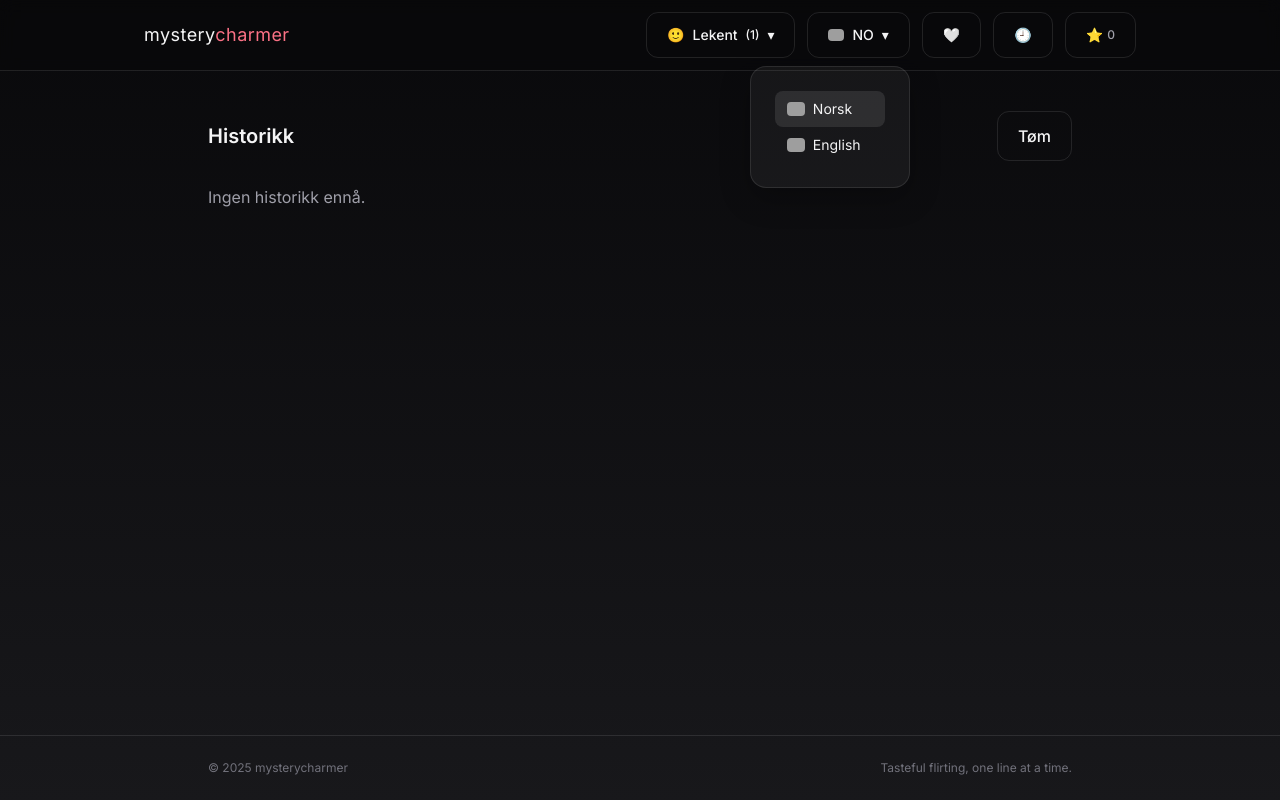
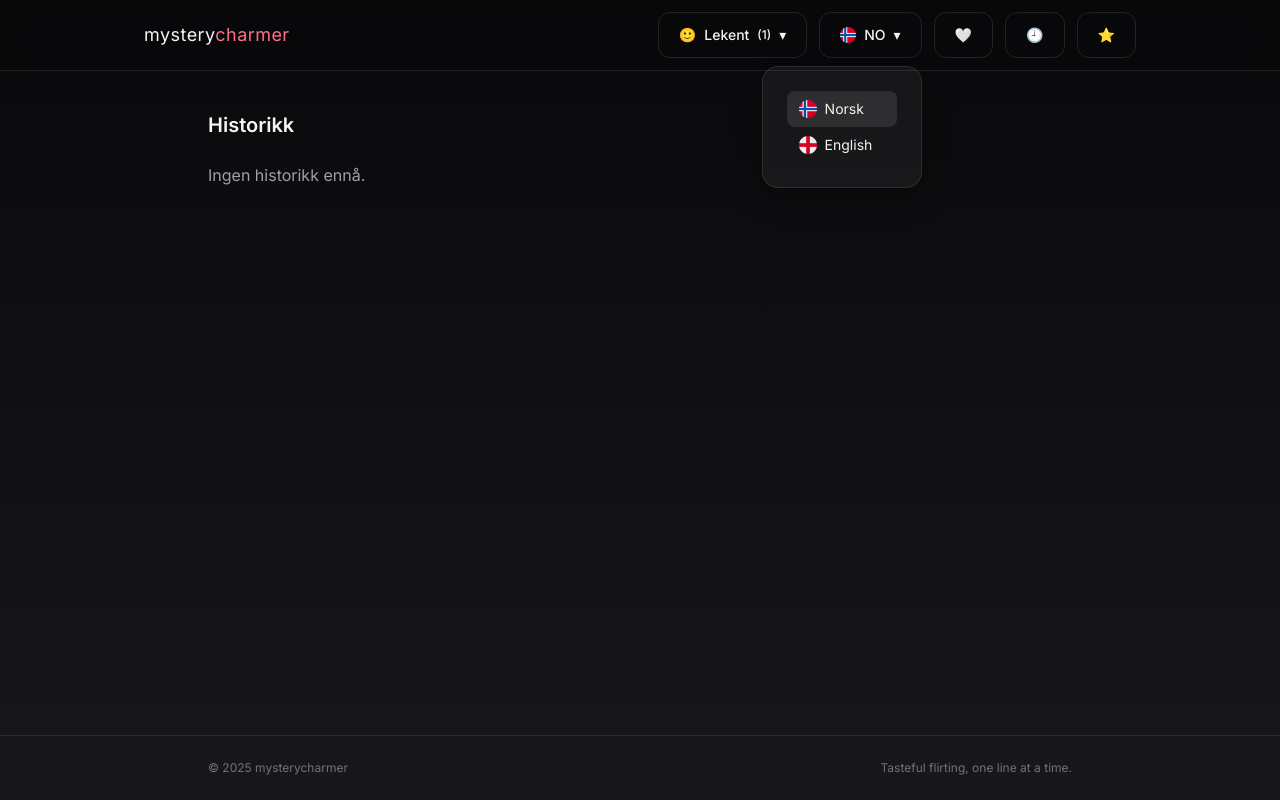
Before and after one commit to Marcus-Kodehode/mysterycharmer, a Next.js app: page /history in a window 1280 px wide. Both pictures are taken after a click on the button "Language". Built offline with nearby package versions, Linux system fonts and the light colour scheme; grey boxes are pictures that could not be loaded.

Commit message:
hope is not a test strategy

```diff
--- /dev/null
+++ b/app/components/EmptyState.tsx
@@ -0,0 +1,3 @@
+export default function EmptyState({ children }: { children: React.ReactNode }) {
+  return <p className="text-zinc-400">{children}</p>;
+}
--- /dev/null
+++ b/app/components/FavoritesView.tsx
@@ -0,0 +1,61 @@
+"use client";
+
+import { useEffect, useMemo, useState } from "react";
+import type { Compliment } from "@/lib/types";
+import { loadCompliments } from "@/lib/compliments";
+import { getFavorites } from "@/lib/storage";
+import { useAppState } from "./AppState";
+import PageSection from "./PageSection";
+import EmptyState from "./EmptyState";
+
+export default function FavoritesView() {
+  const { lang } = useAppState();
+  const [allNo, setAllNo] = useState<Compliment[]>([]);
+  const [allEn, setAllEn] = useState<Compliment[]>([]);
+  const [favIds, setFavIds] = useState<string[]>([]);
+
+  useEffect(() => {
+    let alive = true;
+    Promise.all([
+      loadCompliments("no").catch(() => [] as Compliment[]),
+      loadCompliments("en").catch(() => [] as Compliment[]),
+    ]).then(([no, en]) => {
+      if (!alive) return;
+      setAllNo(no);
+      setAllEn(en);
+      setFavIds(getFavorites());
+    });
+    return () => { alive = false; };
+  }, []);
+
+  const byId = useMemo(() => {
+    const m = new Map<string, Compliment>();
+    [...allNo, ...allEn].forEach(c => m.set(c.id, c));
+    return m;
+  }, [allNo, allEn]);
+
+  const favs = favIds
+    .map(id => byId.get(id))
+    .filter(Boolean) as Compliment[];
+
+  return (
+    <PageSection>
+      <h2 className="text-xl font-semibold mb-4">
+        {lang === "no" ? "Favoritter" : "Favorites"}
+      </h2>
+
+      {!favs.length ? (
+        <EmptyState>{lang === "no" ? "Ingen favoritter ennå." : "No favorites yet."}</EmptyState>
+      ) : (
+        <ul className="space-y-3">
+          {favs.map(c => (
+            <li key={c.id} className="card">
+              <p className="text-sm">{c.text}</p>
+              <p className="mt-2 text-xs text-zinc-500">{c.lang.toUpperCase()}</p>
+            </li>
+          ))}
+        </ul>
+      )}
+    </PageSection>
+  );
+}
--- a/app/components/Header.tsx
+++ b/app/components/Header.tsx
@@ -6,7 +6,7 @@ import LanguageMenu from "./LanguageMenu";
 import ToneMenu from "./ToneMenu";
 
 export default function Header() {
-  const { isFav, toggleFavorite, favCount, current } = useAppState();
+  const { isFav, toggleFavorite, favCount, current, history } = useAppState();
 
   return (
     <header className="sticky top-0 z-40 backdrop-blur bg-black/10 border-b border-white/10">
@@ -15,11 +15,9 @@ export default function Header() {
           mystery<span className="text-brand-400">charmer</span>
         </Link>
 
-        {/* Dropdowns */}
         <ToneMenu />
         <LanguageMenu />
 
-        {/* Toggle favoritt for nåværende */}
         <button
           className="btn btn-ghost px-3 py-2 text-sm"
           onClick={toggleFavorite}
@@ -29,12 +27,17 @@ export default function Header() {
           {isFav ? "❤️" : "🤍"}
         </button>
 
-        {/* Links */}
         <Link href="/history" className="btn btn-ghost px-3 py-2 text-sm" title="History">
           🕘
+          {history.length > 0 && (
+            <span className="ml-1 text-xs text-zinc-400">{history.length}</span>
+          )}
         </Link>
         <Link href="/favorites" className="btn btn-ghost px-3 py-2 text-sm" title="Favorites">
-          ⭐ <span className="ml-1 text-xs text-zinc-400">{favCount}</span>
+          ⭐
+          {favCount > 0 && (
+            <span className="ml-1 text-xs text-zinc-400">{favCount}</span>
+          )}
         </Link>
       </div>
     </header>
--- /dev/null
+++ b/app/components/HistoryView.tsx
@@ -0,0 +1,42 @@
+"use client";
+
+import { useAppState } from "./AppState";
+import PageSection from "./PageSection";
+import EmptyState from "./EmptyState";
+
+export default function HistoryView() {
+  const { history, lang, clearHistory } = useAppState();
+
+  return (
+    <PageSection>
+      <div className="flex items-center justify-between mb-6">
+        <h2 className="text-xl font-semibold">
+          {lang === "no" ? "Historikk" : "History"}
+        </h2>
+        {history.length > 0 && (
+          <button className="btn btn-ghost" onClick={clearHistory}>
+            {lang === "no" ? "Tøm" : "Clear"}
+          </button>
+        )}
+      </div>
+
+      {!history.length ? (
+        <EmptyState>{lang === "no" ? "Ingen historikk ennå." : "No history yet."}</EmptyState>
+      ) : (
+        <ul className="space-y-3">
+          {history.map(h => (
+            <li key={`${h.id}-${h.ts}`} className="card">
+              <p className="text-sm">{h.text}</p>
+              <div className="mt-2 flex items-center justify-between text-xs text-zinc-500">
+                <span>{h.lang.toUpperCase()}</span>
+                <time dateTime={new Date(h.ts).toISOString()}>
+                  {new Date(h.ts).toLocaleString()}
+                </time>
+              </div>
+            </li>
+          ))}
+        </ul>
+      )}
+    </PageSection>
+  );
+}
--- a/app/components/LanguageMenu.tsx
+++ b/app/components/LanguageMenu.tsx
@@ -1,11 +1,12 @@
 "use client";
 
 import { useEffect, useRef, useState } from "react";
+import Image from "next/image";
 import { useAppState } from "./AppState";
 
 const LANGS = [
-  { code: "no" as const, label: "Norsk", short: "NO", icon: "/images/flags/no.png" },
-  { code: "en" as const, label: "English", short: "EN", icon: "/images/flags/en.png" },
+  { code: "no" as const, label: "Norsk",   short: "NO", icon: "/images/icons/no.png" },
+  { code: "en" as const, label: "English", short: "EN", icon: "/images/icons/en.png" },
 ];
 
 export default function LanguageMenu() {
@@ -13,15 +14,12 @@ export default function LanguageMenu() {
   const [open, setOpen] = useState(false);
   const ref = useRef<HTMLDivElement>(null);
 
-  // close on outside/Escape
   useEffect(() => {
-    function onDoc(e: MouseEvent) {
+    const onDoc = (e: MouseEvent) => {
       if (!ref.current) return;
       if (!ref.current.contains(e.target as Node)) setOpen(false);
-    }
-    function onKey(e: KeyboardEvent) {
-      if (e.key === "Escape") setOpen(false);
-    }
+    };
+    const onKey = (e: KeyboardEvent) => { if (e.key === "Escape") setOpen(false); };
     document.addEventListener("click", onDoc);
     document.addEventListener("keydown", onKey);
     return () => {
@@ -39,20 +37,23 @@ export default function LanguageMenu() {
         onClick={() => setOpen(v => !v)}
         aria-haspopup="menu"
         aria-expanded={open}
+        title="Language"
       >
-        {/* ikon + short label */}
         <span className="inline-flex items-center gap-2">
-          <img src={current.icon} alt="" width={16} height={12} className="rounded-sm" />
+          <Image
+            src={current.icon}
+            alt=""
+            width={16}
+            height={12}
+            className="rounded-sm"
+          />
           <span>{current.short}</span>
           <span aria-hidden>▾</span>
         </span>
       </button>
 
       {open && (
-        <div
-          role="menu"
-          className="absolute right-0 mt-2 min-w-40 card p-1"
-        >
+        <div role="menu" className="absolute right-0 mt-2 min-w-40 card p-1">
           {LANGS.map(item => (
             <button
               key={item.code}
@@ -60,7 +61,13 @@ export default function LanguageMenu() {
               className={`w-full text-left px-3 py-2 rounded-lg hover:bg-white/10 flex items-center gap-2 ${item.code === lang ? "bg-white/10" : ""}`}
               onClick={() => { setLang(item.code); setOpen(false); }}
             >
-              <img src={item.icon} alt="" width={18} height={12} className="rounded-sm" />
+              <Image
+                src={item.icon}
+                alt=""
+                width={18}
+                height={12}
+                className="rounded-sm"
+              />
               <span className="text-sm">{item.label}</span>
             </button>
           ))}
--- /dev/null
+++ b/app/components/PageSection.tsx
@@ -0,0 +1,3 @@
+export default function PageSection({ children }: { children: React.ReactNode }) {
+  return <div className="mx-auto max-w-4xl px-4 py-10">{children}</div>;
+}
--- a/app/favorites/page.tsx
+++ b/app/favorites/page.tsx
@@ -1,49 +1,7 @@
 "use client";
 
-import { useEffect, useMemo, useState } from "react";
-import type { Compliment } from "@/lib/types";
-import { useAppState } from "../components/AppState";
-import { loadCompliments } from "@/lib/compliments";
-import { getFavorites } from "@/lib/storage";
+import FavoritesView from "../components/FavoritesView";
 
 export default function FavoritesPage() {
-  const { lang } = useAppState();
-  const [allNo, setAllNo] = useState<Compliment[]>([]);
-  const [allEn, setAllEn] = useState<Compliment[]>([]);
-  const [favIds, setFavIds] = useState<string[]>([]);
-
-  useEffect(() => {
-    loadCompliments("no").then(setAllNo).catch(() => setAllNo([]));
-    loadCompliments("en").then(setAllEn).catch(() => setAllEn([]));
-    setFavIds(getFavorites());
-  }, []);
-
-  const allMap = useMemo(() => {
-    const m = new Map<string, Compliment>();
-    [...allNo, ...allEn].forEach((c) => m.set(c.id, c));
-    return m;
-  }, [allNo, allEn]);
-
-  const favs = favIds.map((id) => allMap.get(id)).filter(Boolean) as Compliment[];
-
-  return (
-    <div className="mx-auto max-w-4xl px-4 py-10">
-      <h2 className="text-xl font-semibold mb-4">{lang === "no" ? "Favoritter" : "Favorites"}</h2>
-
-      {!favs.length ? (
-        <p className="text-zinc-400">
-          {lang === "no" ? "Ingen favoritter ennå." : "No favorites yet."}
-        </p>
-      ) : (
-        <ul className="space-y-3">
-          {favs.map((c) => (
-            <li key={c.id} className="card">
-              <p className="text-sm">{c.text}</p>
-              <p className="text-xs text-zinc-500 mt-1">{c.lang.toUpperCase()}</p>
-            </li>
-          ))}
-        </ul>
-      )}
-    </div>
-  );
+  return <FavoritesView />;
 }
--- a/app/history/page.tsx
+++ b/app/history/page.tsx
@@ -1,34 +1,7 @@
 "use client";
 
-import { useAppState } from "../components/AppState";
+import HistoryView from "../components/HistoryView";
 
 export default function HistoryPage() {
-  const { history, lang, clearHistory } = useAppState();
-  const emptyText = lang === "no" ? "Ingen historikk ennå." : "No history yet.";
-
-  return (
-    <div className="mx-auto max-w-4xl px-4 py-10">
-      <div className="flex items-center justify-between mb-6">
-        <h2 className="text-xl font-semibold">{lang === "no" ? "Historikk" : "History"}</h2>
-        <button className="btn btn-ghost" onClick={clearHistory}>
-          {lang === "no" ? "Tøm" : "Clear"}
-        </button>
-      </div>
-
-      {!history.length ? (
-        <p className="text-zinc-400">{emptyText}</p>
-      ) : (
-        <ul className="space-y-3">
-          {history.map((h) => (
-            <li key={`${h.id}-${h.ts}`} className="card flex items-center justify-between">
-              <span className="text-sm">{h.text}</span>
-              <span className="text-xs text-zinc-500">
-                {new Date(h.ts).toLocaleString()}
-              </span>
-            </li>
-          ))}
-        </ul>
-      )}
-    </div>
-  );
+  return <HistoryView />;
 }
```
